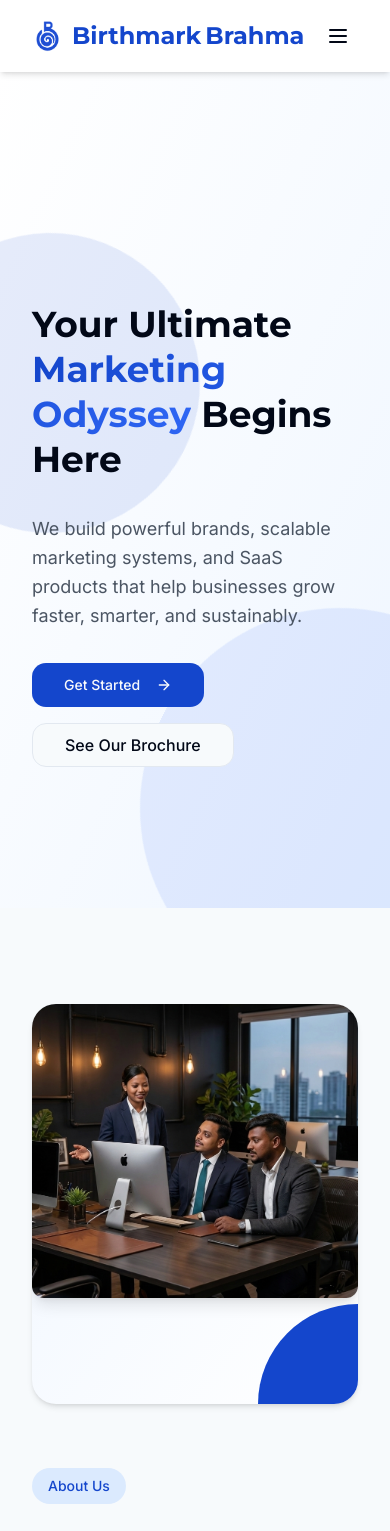
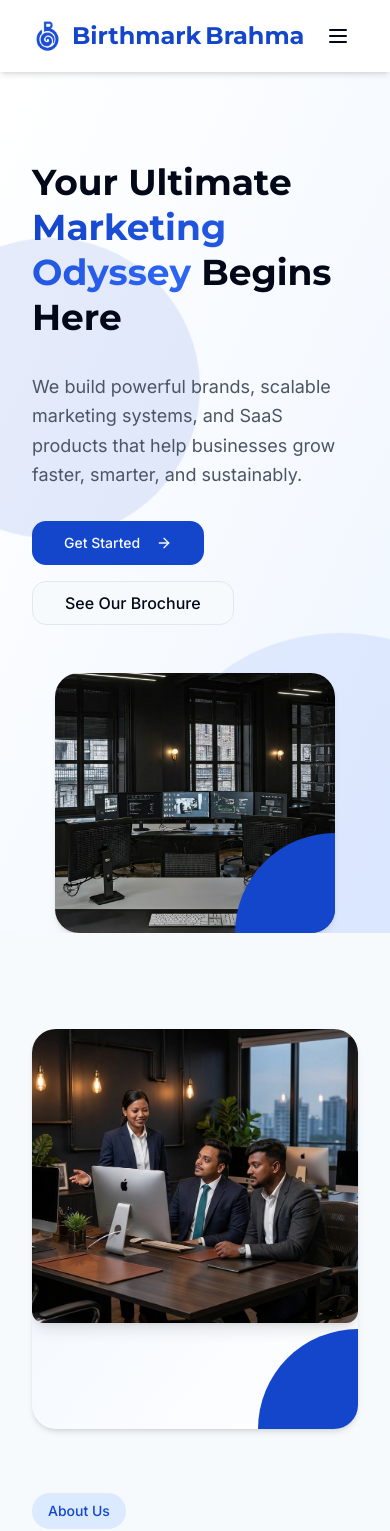
Before and after one commit to birthmarkbrahma-dev/birthmark-brahma, a React (Vite) app: page / in a window 390 px wide. Shown: the top 1531 px of the page. Built offline with nearby package versions, Linux system fonts and the light colour scheme.

Commit message:
Fix mobile responsive layout

```diff
--- a/src/components/About.tsx
+++ b/src/components/About.tsx
@@ -123,6 +123,9 @@ const About = () => {
               To inscribe our chapter in the success stories of countless brands,
               becoming the ultimate destination for all marketing and branding needs.
             </p>
+            <p className ="text-gray-600">
+               We absorb business ideas and brands, nurturing them to grow, evolve, making them better equipped to enter and establish their identity in the market
+            </p>
 
             <p className="text-gray-600 font-semibold">
               Ideas walk in. Brands walk out.
--- a/src/components/Hero.tsx
+++ b/src/components/Hero.tsx
@@ -59,9 +59,12 @@ const Hero = () => {
               </Dialog>
             </div>
           </div>
-          <div className="relative hidden md:flex justify-center animate-slide-in-right" style={{animationDelay: '0.4s'}}>
+          <div className="relative flex justify-center animate-slide-in-right" style={{animationDelay: '0.4s'}}>
             <div className="relative z-10">
-              <div className="corner-card corner-clip max-w-[440px] max-h-[420px] overflow-hidden mx-auto">
+              <div className="corner-card corner-clip
+  w-[280px] h-[260px]
+  md:max-w-[440px] md:max-h-[420px]
+  overflow-hidden mx-auto">
                 <img
                   src="/lovable-uploads/bb_hero.png"
                   alt="Birthmark Brahma - Professional marketing and branding workspace showcasing our expertise in brand development and digital marketing solutions"
```
